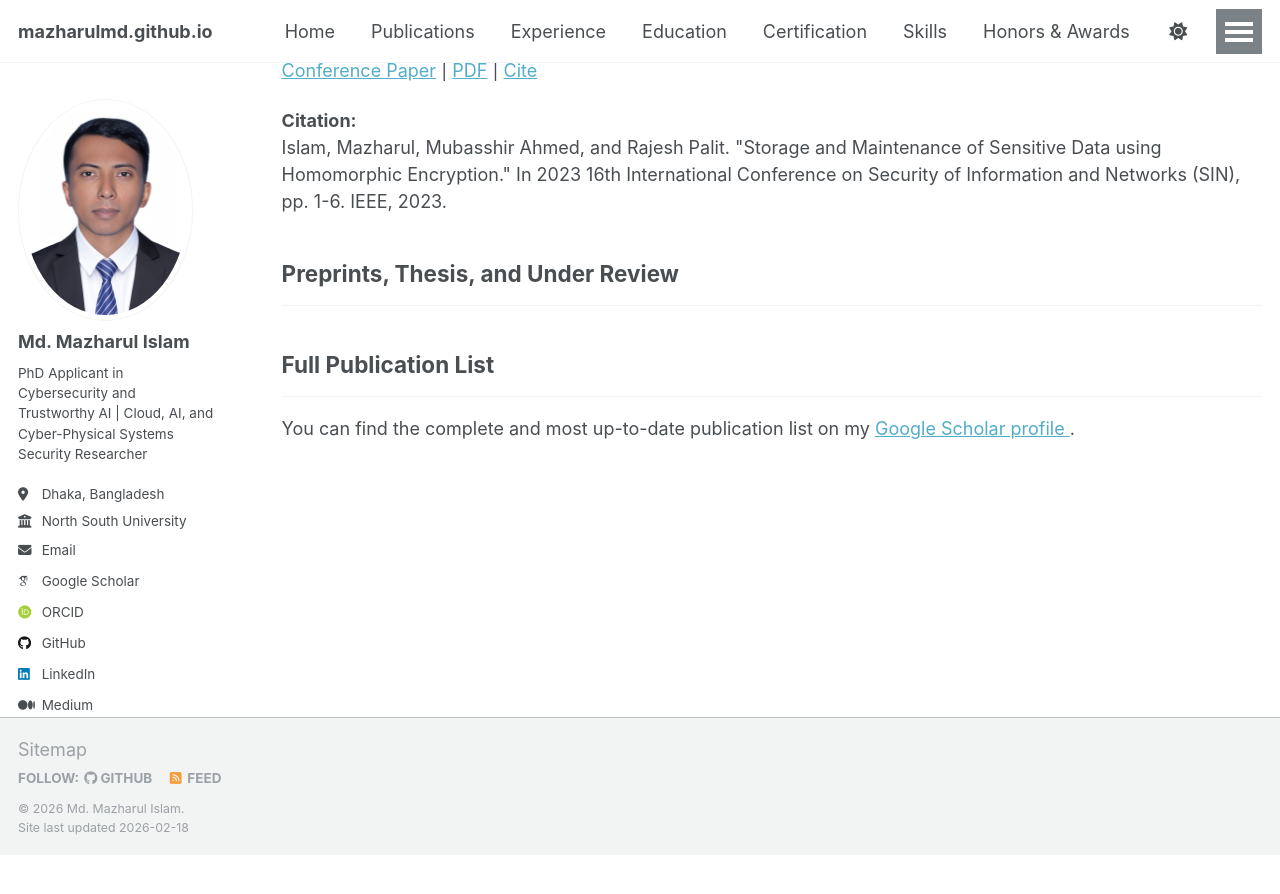
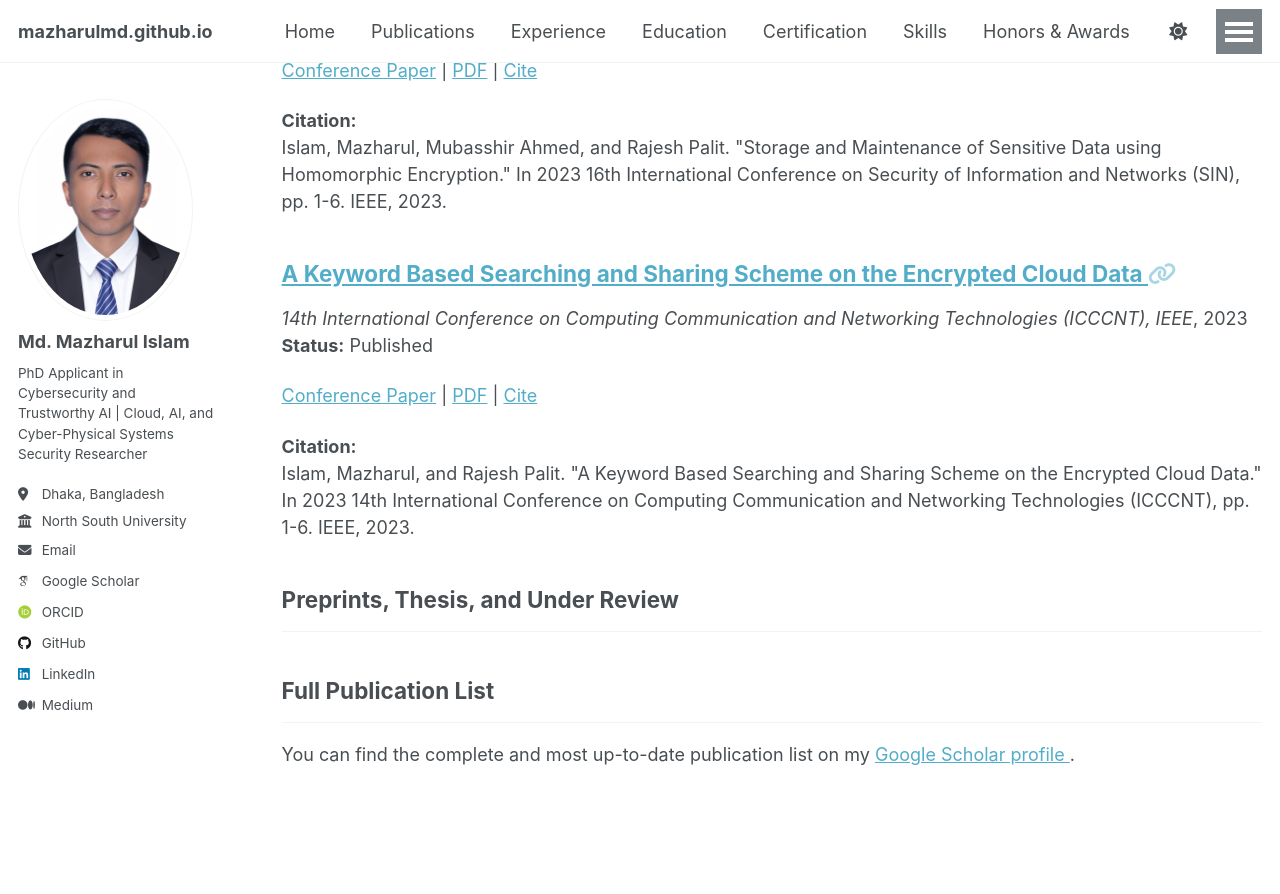
Before and after one commit to mazharulmd/mazharulmd.github.io, a Jekyll site: the page built from _pages/publications.html, in a window 1280 px wide and 900 px high, scrolled down 1750 px. Shown: the top 894 px of the window. Built offline with Jekyll 4.4.1, drawn with Linux system fonts in a browser that asks for light colours; some web fonts are replaced; a script that is not in the unit is left out; before the commit the page ends 2606 px from its top, so only the background shows below that.

Commit message:
Add ICCCNT 2023 keyword searchable encryption paper

```diff
--- /dev/null
+++ b/_publications/2023-07-01-keyword-searching-encrypted-cloud.md
@@ -0,0 +1,22 @@
+---
+title: "A Keyword Based Searching and Sharing Scheme on the Encrypted Cloud Data"
+
+collection: publications
+category: conferences
+
+permalink: /publication/keyword-searching-encrypted-cloud
+
+date: 2023-07-01
+
+venue: "14th International Conference on Computing Communication and Networking Technologies (ICCCNT), IEEE"
+
+paperurl: https://ieeexplore.ieee.org/document/10308309
+
+pdf: /files/A_Keyword_Based_Searching_and_Sharing_Scheme_on_the_Encrypted_Cloud_Data.pdf
+
+bibtexurl: /files/keyword_searching_encrypted_cloud_2023.bib
+
+status: "Published"
+
+citation: 'Islam, Mazharul, and Rajesh Palit. "A Keyword Based Searching and Sharing Scheme on the Encrypted Cloud Data." In 2023 14th International Conference on Computing Communication and Networking Technologies (ICCCNT), pp. 1-6. IEEE, 2023.'
+---
--- a/_publications/2024-04-01-a-blockchain-based-medical-record-storage-system-f.md
+++ b/_publications/2024-04-01-a-blockchain-based-medical-record-storage-system-f.md
@@ -12,7 +12,7 @@ venue: "ICACTCE 2024, Springer, Lecture Notes in Networks and Systems"
 
 paperurl: https://link.springer.com/chapter/10.1007/978-3-031-94620-2_24
 
-pdf: /files/blockchain_medical_record_2024.pdf
+pdf: /files/A_Blockchain-Based_Medical_Record_Storage_System_for_Healthcare_Data_Management.pdf
 
 bibtexurl: /files/blockchain_medical_record_2024.bib
 
--- /dev/null
+++ b/files/keyword_searching_encrypted_cloud_2023.bib
@@ -0,0 +1,8 @@
+@inproceedings{islam2023keyword,
+  title={A Keyword Based Searching and Sharing Scheme on the Encrypted Cloud Data},
+  author={Islam, Mazharul and Palit, Rajesh},
+  booktitle={2023 14th International Conference on Computing Communication and Networking Technologies (ICCCNT)},
+  pages={1--6},
+  year={2023},
+  organization={IEEE}
+}
```
Also changed, not shown: 2 other files.
